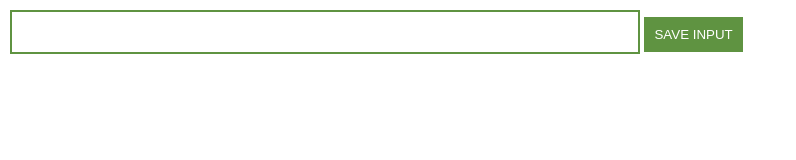
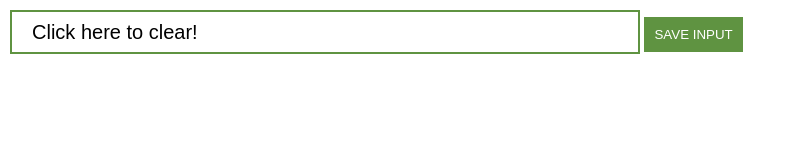
Before and after one commit to Adhamet/React-JS, a plain HTML site: page Java-Script/chrome-Extension/index.html in a window 1280 px wide. Shown: the whole page, without its empty margins (0-796 px from the left). Drawn offline with Linux system fonts and the light colour scheme.

Commit message:
Update index.html

```diff
--- a/Java-Script/chrome-Extension/index.html
+++ b/Java-Script/chrome-Extension/index.html
@@ -6,7 +6,7 @@
         <link href = "style.css" rel = "stylesheet">
     </head>
     <body>
-        <input type = "text" id = "input-element">
+        <input type = "text" id = "input-element" onfocus="this.value=''" value = "Click here to clear!">
         <button id = "input-btn" onclick="clicked()">SAVE INPUT</button>
 
         <ul id = "ul-ele">
```
